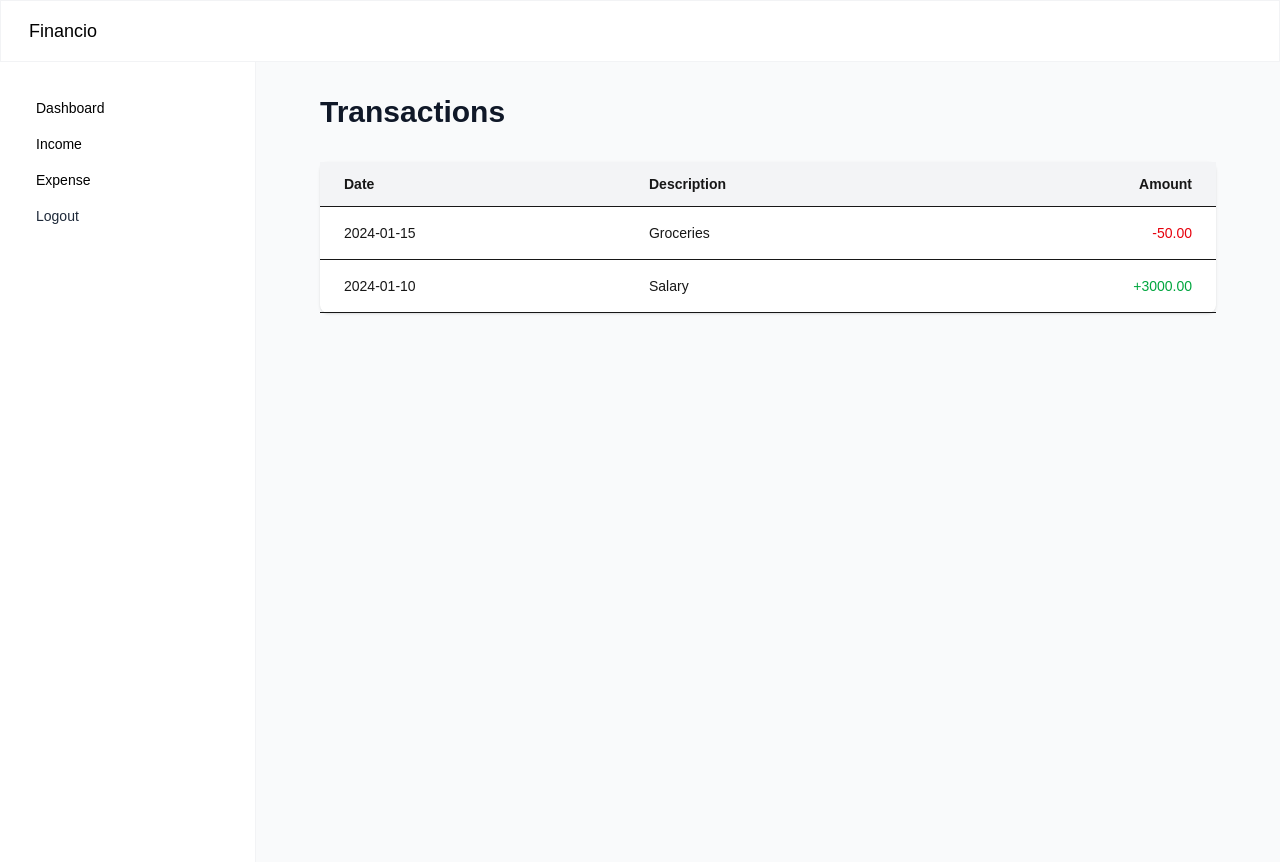
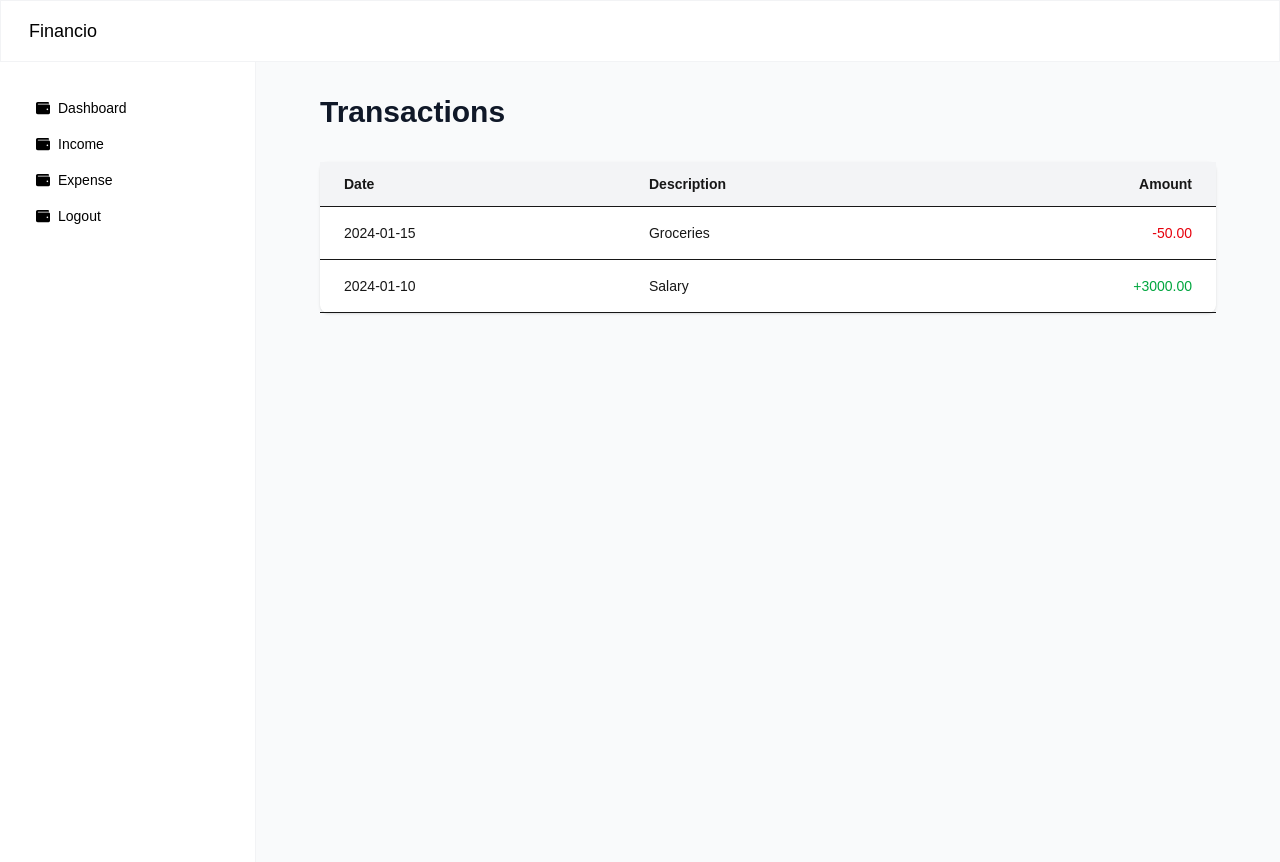
Before and after one commit to stevenzab/FinanceFront, a Next.js app: page /transaction in a window 1280 px wide. Built offline with nearby package versions, Linux system fonts and the light colour scheme.

Commit message:
[FIX] refactor sidemenu change balise link & add new element in tab

```diff
--- a/app/components/sidemenu.tsx
+++ b/app/components/sidemenu.tsx
@@ -1,14 +1,16 @@
 import Link from "next/link";
 import { usePathname } from "next/navigation";
+import { FaWallet } from "react-icons/fa";
 
 type SideMenuProps = {
     onClose: () => void;
 };
 
 const menuItems = [
-    { label: "Dashboard", href: "/dashboard", id: 0 },
-    { label: "Income", href: "/income", id: 1 },
-    { label: "Expense", href: "/expense", id: 2 },
+    { label: "Dashboard", href: "/dashboard", id: 0, img: <FaWallet /> },
+    { label: "Income", href: "/income", id: 1, img: <FaWallet /> },
+    { label: "Expense", href: "/expense", id: 2, img: <FaWallet /> },
+    { label: "Logout", href: "/logout", id: 3, img: <FaWallet /> }
 ];
 
 export default function SideMenu({ onClose }: SideMenuProps) {
@@ -18,25 +20,13 @@ export default function SideMenu({ onClose }: SideMenuProps) {
         <div className="w-full">
             <ul className="py-2">
                 {menuItems.map((item) => (
-                    <li key={item.id}>
-                        <Link
-                            href={item.href}
-                            className={`block w-full px-4 py-2 text-left text-sm ${pathname === item.href ? "bg-blue-200 text-black rounded" : "text-black hover:bg-gray-100"}`}
-                            onClick={onClose}
-                        >
-                            {item.label}
-                        </Link>
+                    <Link href={item.href} key={item.id} onClick={onClose}>
+                    <li key={item.id} className={`flex items-center block w-full px-4 py-2 text-left text-sm ${pathname === item.href ? "bg-blue-200 text-black rounded" : "text-black hover:bg-gray-100"}`}>
+                        <span className="mr-2">{item.img}</span>
+                        {item.label}
                     </li>
+                    </Link>
                 ))}
-                <li>
-                    <button
-                        type="button"
-                        className="w-full px-4 py-2 text-left text-sm text-gray-800 hover:bg-gray-100"
-                        onClick={onClose}
-                    >
-                        Logout
-                    </button>
-                </li>
             </ul>
         </div>
     );
```
